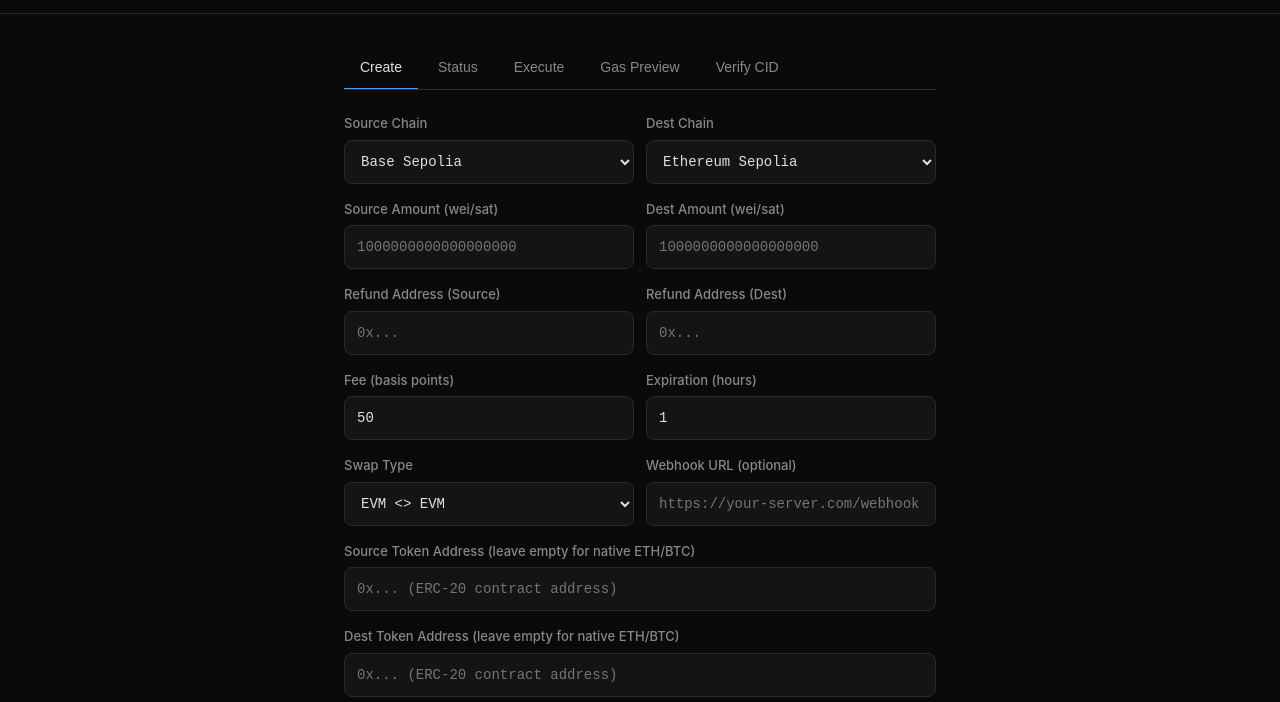
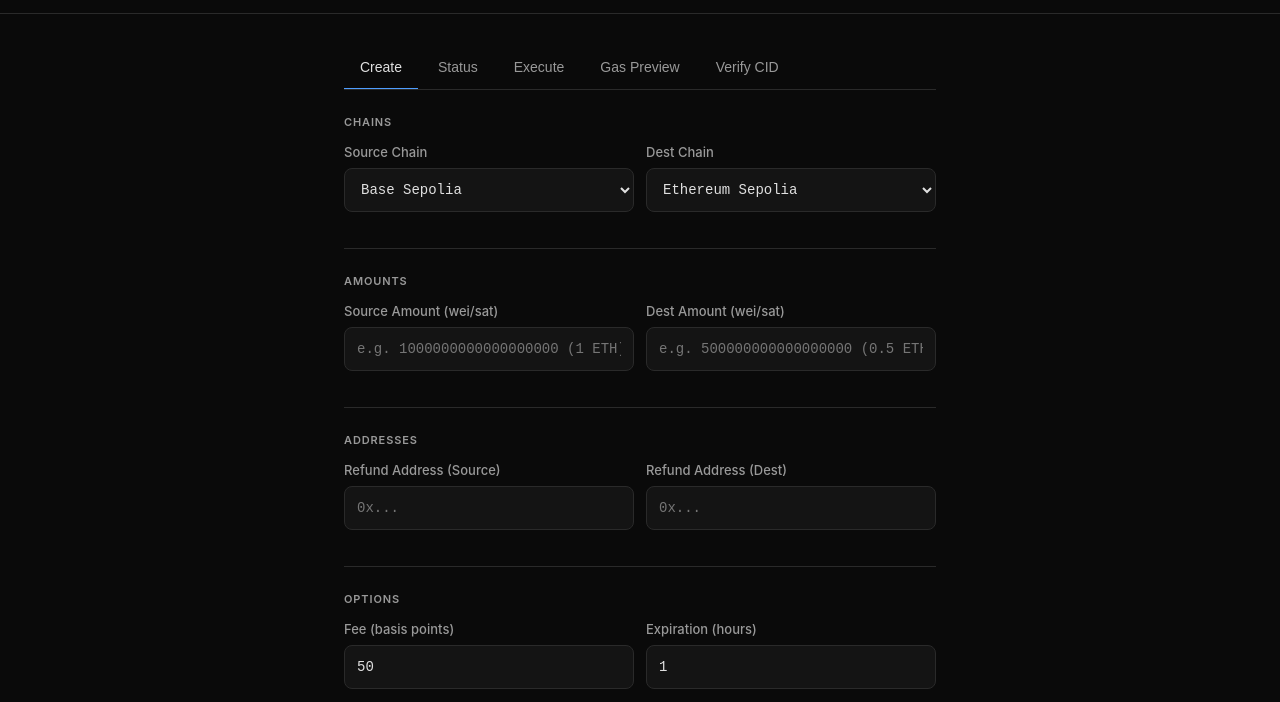
Before and after one commit to GTC6244/Cross-Chain-Settlement, a plain HTML site: page app/index.html in a window 1280 px wide. Shown: the part 63-765 px from the top of the page. Drawn offline with nearby package versions, Linux system fonts and the light colour scheme.

Commit message:
style(design): form sections, contrast, press state, placeholders
- Group form into 4 sections (Chains, Amounts, Addresses, Options/ERC-20)
  with dividers and uppercase section labels
- Dim text #888 -> #999 for better contrast on dark bg
- Active/pressed state on CTA button (scale + opacity)
- Placeholder text shows human-readable amounts (e.g. "1 ETH")
- Cleaner ERC-20 token field labels

Co-Authored-By: Claude Opus 4.6 (1M context) <noreply@anthropic.com>

```diff
--- a/app/index.html
+++ b/app/index.html
@@ -11,7 +11,7 @@
       --surface: #141414;
       --border: #2a2a2a;
       --text: #e0e0e0;
-      --text-dim: #888;
+      --text-dim: #999;
       --accent: #4f9eff;
       --accent-hover: #6db3ff;
       --success: #34d399;
@@ -181,7 +181,28 @@
     }
 
     .btn-primary:hover { background: var(--accent-hover); }
+    .btn-primary:active { transform: scale(0.98); opacity: 0.9; }
     .btn-primary:disabled { opacity: 0.4; cursor: not-allowed; }
+
+    .form-section {
+      margin-bottom: 24px;
+      padding-bottom: 20px;
+      border-bottom: 1px solid var(--border);
+    }
+
+    .form-section:last-of-type {
+      border-bottom: none;
+      margin-bottom: 8px;
+    }
+
+    .form-section-label {
+      font-size: 11px;
+      color: var(--text-dim);
+      text-transform: uppercase;
+      letter-spacing: 0.08em;
+      margin-bottom: 12px;
+      font-weight: 600;
+    }
 
     .status-box {
       background: var(--surface);
@@ -285,6 +306,8 @@
 
   <!-- CREATE SWAP -->
   <div id="panel-create" class="panel active">
+    <div class="form-section">
+      <div class="form-section-label">Chains</div>
       <div class="row">
         <div class="form-group">
           <label>Source Chain</label>
@@ -307,18 +330,24 @@
           </select>
         </div>
       </div>
+    </div>
 
+    <div class="form-section">
+      <div class="form-section-label">Amounts</div>
       <div class="row">
         <div class="form-group">
           <label>Source Amount (wei/sat)</label>
-        <input type="text" id="source-amount" placeholder="1000000000000000000">
+          <input type="text" id="source-amount" placeholder="e.g. 1000000000000000000 (1 ETH)">
         </div>
       <div class="form-group">
         <label>Dest Amount (wei/sat)</label>
-        <input type="text" id="dest-amount" placeholder="1000000000000000000">
+        <input type="text" id="dest-amount" placeholder="e.g. 500000000000000000 (0.5 ETH)">
+      </div>
     </div>
     </div>
 
+    <div class="form-section">
+      <div class="form-section-label">Addresses</div>
       <div class="row">
         <div class="form-group">
           <label>Refund Address (Source)</label>
@@ -329,7 +358,10 @@
           <input type="text" id="refund-dest" placeholder="0x...">
         </div>
       </div>
+    </div>
 
+    <div class="form-section">
+      <div class="form-section-label">Options</div>
       <div class="row">
         <div class="form-group">
           <label>Fee (basis points)</label>
@@ -340,7 +372,6 @@
           <input type="number" id="expiration-hours" value="1" min="0.1" step="0.1">
         </div>
       </div>
-
       <div class="row">
         <div class="form-group">
           <label>Swap Type</label>
@@ -356,14 +387,18 @@
           <input type="url" id="webhook-url" placeholder="https://your-server.com/webhook">
         </div>
       </div>
+    </div>
 
+    <div class="form-section">
+      <div class="form-section-label">ERC-20 Tokens (optional)</div>
       <div class="form-group">
-      <label>Source Token Address (leave empty for native ETH/BTC)</label>
-      <input type="text" id="token-source" placeholder="0x... (ERC-20 contract address)">
+        <label>Source Token Address</label>
+        <input type="text" id="token-source" placeholder="Leave empty for native ETH/BTC">
       </div>
     <div class="form-group">
-      <label>Dest Token Address (leave empty for native ETH/BTC)</label>
-      <input type="text" id="token-dest" placeholder="0x... (ERC-20 contract address)">
+      <label>Dest Token Address</label>
+      <input type="text" id="token-dest" placeholder="Leave empty for native ETH/BTC">
+    </div>
     </div>
 
     <button class="btn btn-primary" id="create-btn" onclick="createSwap()" disabled>
```
Lines whose indentation alone changed are shown as unchanged.
